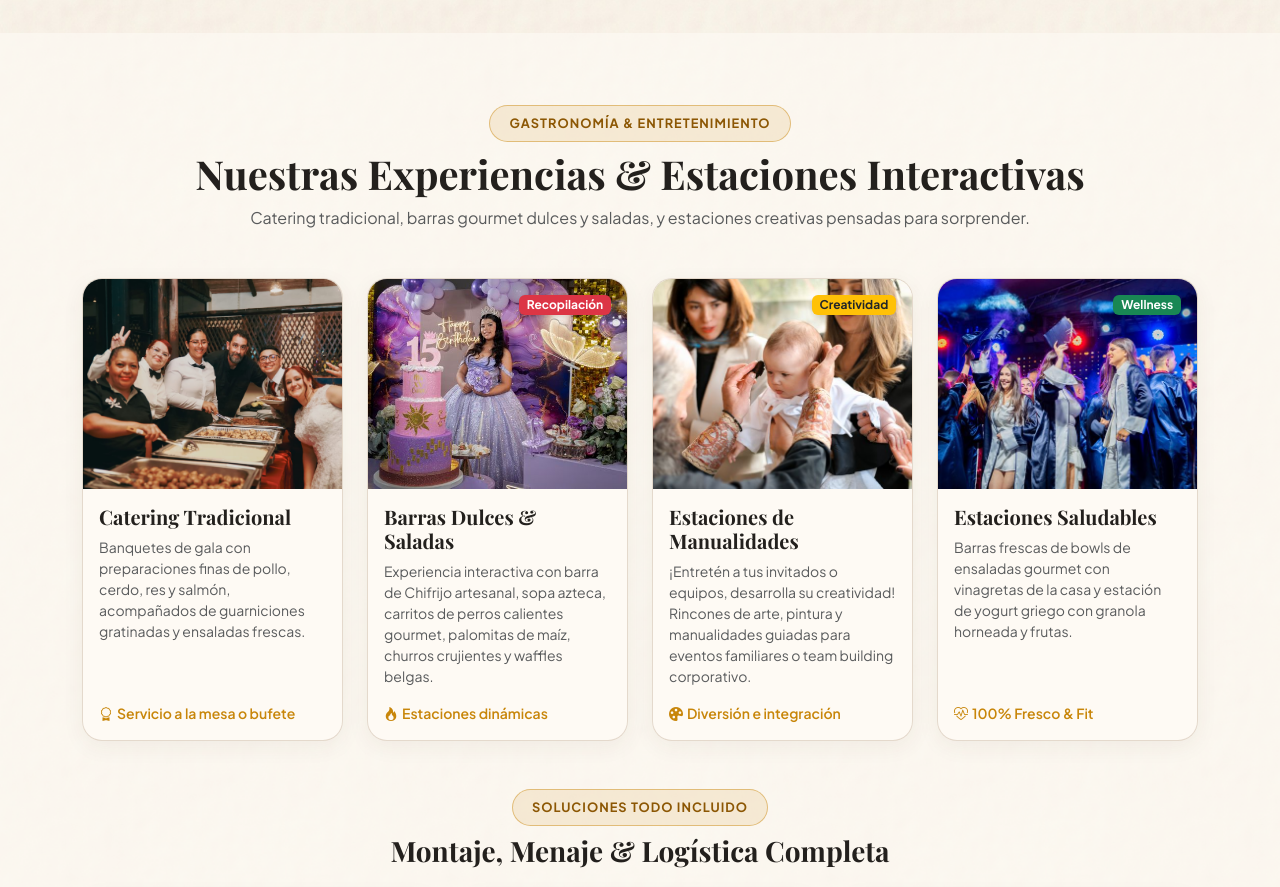
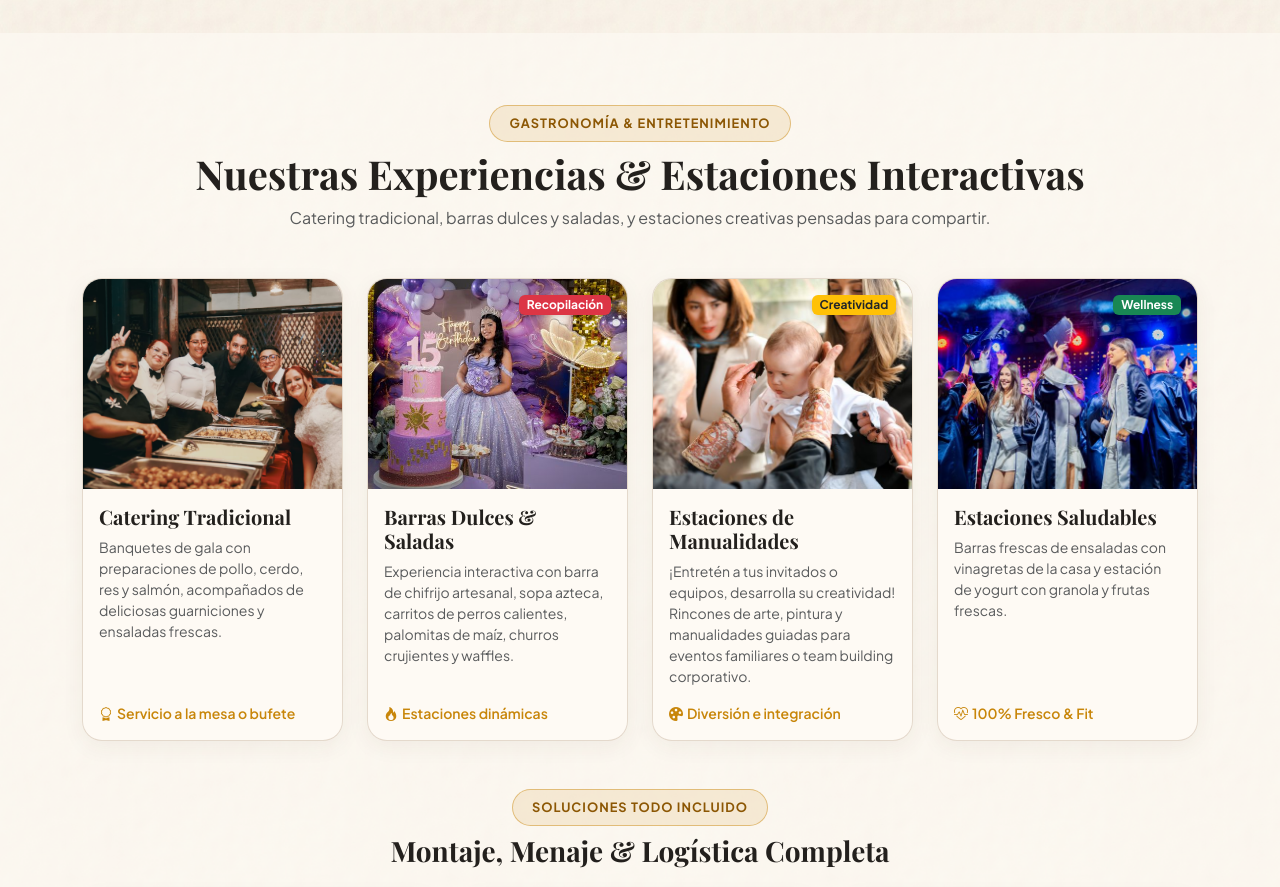
Before and after one commit to Bawe19/eventos68, a Django app: page / in a window 1280 px wide. Shown: the part 2400-3287 px from the top of the page. Run offline with Django 5.2, Linux system fonts and the light colour scheme; some web fonts are replaced.

Commit message:
fix: cambiar chifrijo a minuscula y simplificar terminos eliminando gratinadas y gourmet

```diff
--- a/backend/templates/base.html
+++ b/backend/templates/base.html
@@ -717,7 +717,7 @@
                         <h4 class="text-white fw-bold serif mb-0">{{ EMPRESA_NOMBRE }}</h4>
                     </div>
                     <p class="mb-4 text-white-50" style="max-width: 420px; font-size: 0.92rem;">
-                        {{ EMPRESA_SLOGAN }}. Producción, planificación y dirección integral de eventos. Coordinación logística, ambientación temática, menaje de gala y catering gourmet para bodas, celebraciones familiares y eventos corporativos.
+                        {{ EMPRESA_SLOGAN }}. Producción, planificación y dirección integral de eventos. Coordinación logística, ambientación temática, menaje de gala y catering para bodas, celebraciones familiares y eventos corporativos.
                     </p>
                     <div class="d-flex gap-2">
                         <a href="{{ EMPRESA_INSTAGRAM_LINK }}" target="_blank" class="social-link-btn" title="Instagram {{ EMPRESA_INSTAGRAM }}">
--- a/backend/templates/web/home.html
+++ b/backend/templates/web/home.html
@@ -225,7 +225,7 @@
                     Producción, Planificación & Dirección de Eventos con <span style="color: var(--brand-gold);">{{ EMPRESA_NOMBRE }}</span>
                 </h1>
                 <p class="lead mb-4" style="font-weight: 400; font-size: 1.18rem; max-width: 630px; color: #4F4840; line-height: 1.65;">
-                    Especialistas en la conceptualización, coordinación logística y ambientación de celebraciones inolvidables. Integramos planificación integral, menaje de gala, mobiliario, invitaciones digitales y un completo servicio gastronómico de catering tradicional gourmet y barras interactivas para que disfrutes tu evento sin preocupaciones.
+                    Especialistas en la conceptualización, coordinación logística y ambientación de celebraciones inolvidables. Integramos planificación integral, menaje de gala, mobiliario, invitaciones digitales y un completo servicio gastronómico de catering tradicional y barras interactivas para que disfrutes tu evento sin preocupaciones.
                 </p>
                 <div class="d-flex flex-wrap gap-3">
                     <a href="{% url 'web:solicitar' %}" class="btn btn-brand-gold btn-lg shadow px-4 py-3">
@@ -397,7 +397,7 @@
         <div class="text-center max-w-700 mx-auto mb-5">
             <span class="badge-luxury mb-2">Gastronomía & Entretenimiento</span>
             <h2 class="display-6 fw-bold serif" style="color: var(--brand-charcoal);">Nuestras Experiencias & Estaciones Interactivas</h2>
-            <p class="text-muted">Catering tradicional, barras gourmet dulces y saladas, y estaciones creativas pensadas para sorprender.</p>
+            <p class="text-muted">Catering tradicional, barras dulces y saladas, y estaciones creativas pensadas para compartir.</p>
         </div>
 
         <div class="row g-4 mb-5">
@@ -409,22 +409,22 @@
                     </div>
                     <div class="p-3 d-flex flex-column flex-grow-1">
                         <h5 class="fw-bold mb-2 serif" style="color: var(--brand-charcoal);">Catering Tradicional</h5>
-                        <p class="text-muted small mb-3 flex-grow-1">Banquetes de gala con preparaciones finas de pollo, cerdo, res y salmón, acompañados de guarniciones gratinadas y ensaladas frescas.</p>
+                        <p class="text-muted small mb-3 flex-grow-1">Banquetes de gala con preparaciones de pollo, cerdo, res y salmón, acompañados de deliciosas guarniciones y ensaladas frescas.</p>
                         <span class="fw-semibold small" style="color: var(--brand-gold);"><i class="bi bi-award me-1"></i>Servicio a la mesa o bufete</span>
                     </div>
                 </div>
             </div>
 
-            <!-- 2. Barras Gourmet Dulces & Saladas (Recopilación Interactiva) -->
+            <!-- 2. Barras Dulces & Saladas (Recopilación Interactiva) -->
             <div class="col-lg-3 col-md-6">
                 <div class="card-service-img">
                     <div class="overflow-hidden position-relative">
-                        <img src="{% static 'images/cumpleanos.jpg' %}" alt="Barras Gourmet Dulces & Saladas" class="card-service-img-top">
+                        <img src="{% static 'images/cumpleanos.jpg' %}" alt="Barras Dulces & Saladas" class="card-service-img-top">
                         <span class="badge bg-danger position-absolute top-0 end-0 m-3 shadow-sm">Recopilación</span>
                     </div>
                     <div class="p-3 d-flex flex-column flex-grow-1">
                         <h5 class="fw-bold mb-2 serif" style="color: var(--brand-charcoal);">Barras Dulces & Saladas</h5>
-                        <p class="text-muted small mb-3 flex-grow-1">Experiencia interactiva con barra de Chifrijo artesanal, sopa azteca, carritos de perros calientes gourmet, palomitas de maíz, churros crujientes y waffles belgas.</p>
+                        <p class="text-muted small mb-3 flex-grow-1">Experiencia interactiva con barra de chifrijo artesanal, sopa azteca, carritos de perros calientes, palomitas de maíz, churros crujientes y waffles.</p>
                         <span class="fw-semibold small" style="color: var(--brand-gold);"><i class="bi bi-fire me-1"></i>Estaciones dinámicas</span>
                     </div>
                 </div>
@@ -454,7 +454,7 @@
                     </div>
                     <div class="p-3 d-flex flex-column flex-grow-1">
                         <h5 class="fw-bold mb-2 serif" style="color: var(--brand-charcoal);">Estaciones Saludables</h5>
-                        <p class="text-muted small mb-3 flex-grow-1">Barras frescas de bowls de ensaladas gourmet con vinagretas de la casa y estación de yogurt griego con granola horneada y frutas.</p>
+                        <p class="text-muted small mb-3 flex-grow-1">Barras frescas de ensaladas con vinagretas de la casa y estación de yogurt con granola y frutas frescas.</p>
                         <span class="fw-semibold small" style="color: var(--brand-gold);"><i class="bi bi-heart-pulse me-1"></i>100% Fresco & Fit</span>
                     </div>
                 </div>
```
Also changed, not shown: backend/seed_eventos68.py (+4 -4 lines).
